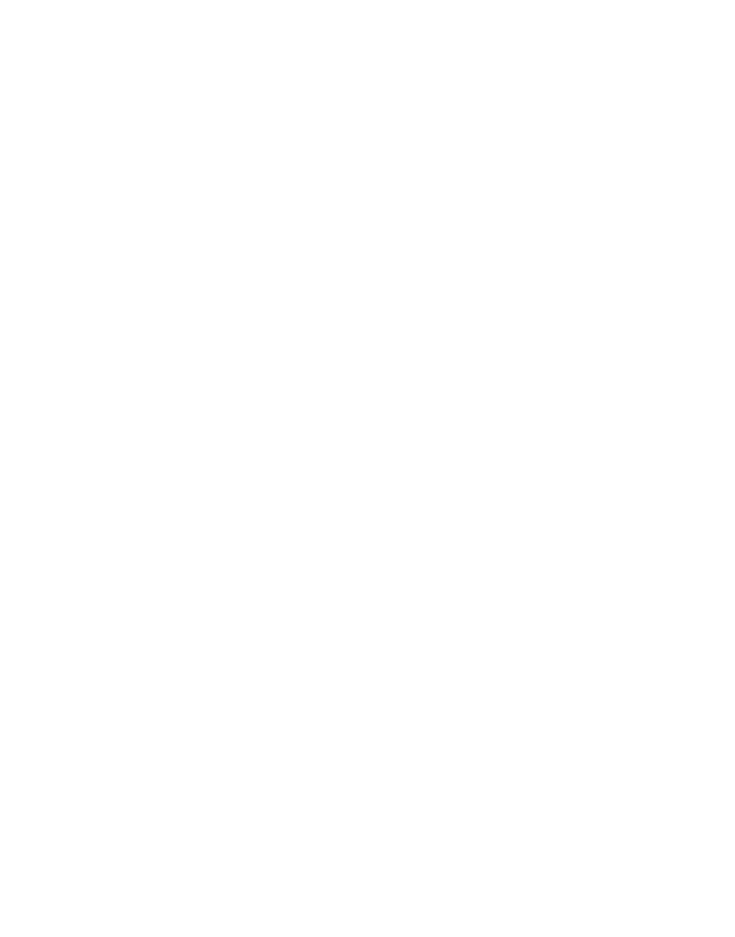
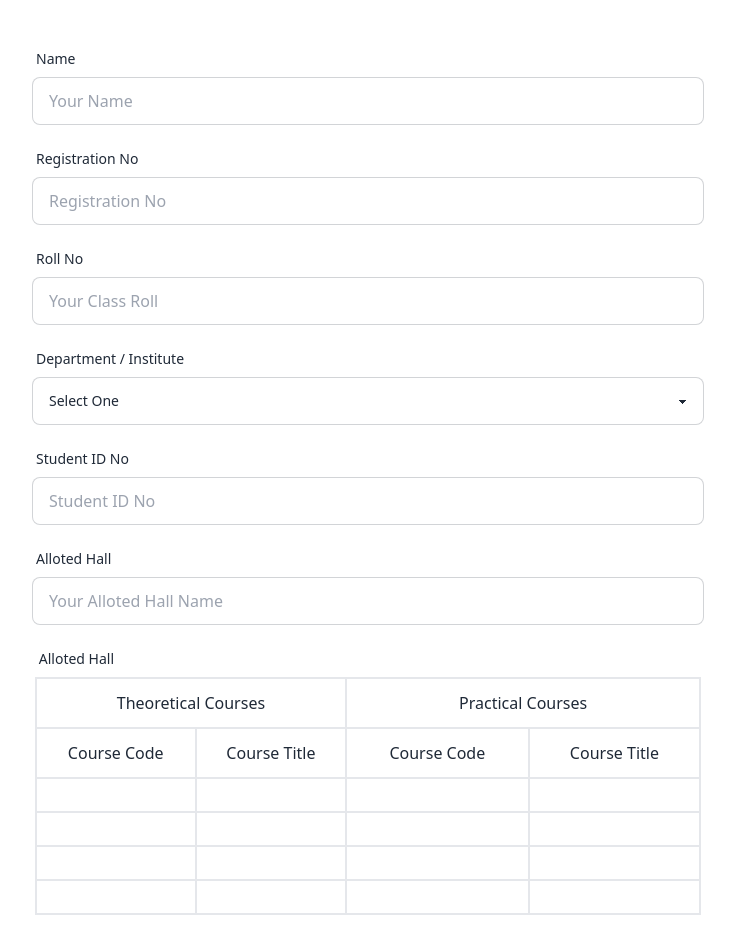
Before and after one commit to mim2041/student-dashboard-client, a React (Vite) app: page /exam_form in a window 1280 px wide. Before the commit this address had no page. Shown: the part 160-1097 px from the top of the page, without its empty margins (272-1007 px from the left). Before the commit the page ends 800 px from the top, so only its background shows below. Built offline with nearby package versions, Linux system fonts and the light colour scheme.

Commit message:
exam form designed

```diff
--- a/src/Routes/Routes.jsx
+++ b/src/Routes/Routes.jsx
@@ -1,6 +1,7 @@
 import { createBrowserRouter } from "react-router-dom";
 import Main from "../Layout/Main";
 import Home from "../pages/Home/Home/Home";
+import Form from "../pages/ExamForm/Form/Form";
 
 const router = createBrowserRouter([
     {
@@ -11,6 +12,10 @@
                 path: "/",
                 element: <Home></Home>
             },
+            {
+                path: "exam_form",
+                element: <Form></Form>
+            }
         ]
     }
 ]);
--- /dev/null
+++ b/src/pages/ExamForm/Form/Form.jsx
@@ -0,0 +1,102 @@
+
+const Form = () => {
+    return (
+        <div className="py-12 lg:py-20 mx-8 lg:mx-24 flex flex-col items-center">
+            <h1 className="title text-4xl mb-3 text-blue-800 text-center ">Fill the Form</h1>
+            <hr className="w-full lg:w-1/5 mx-auto border-b-4 border-blue-800 mb-8 lg:mb-12 rounded" />
+            <form className="w-full mx-auto flex flex-col items-center">
+                <div className="form-control w-full max-w-xl lg:max-w-2xl">
+                    <label className="label">
+                        <span className="label-text mt-4">Name</span>
+                    </label>
+                    <input type="text" placeholder="Your Name" className="input input-bordered w-full max-w-xl lg:max-w-2xl" />
+                </div>
+                <div className="form-control w-full max-w-xl lg:max-w-2xl">
+                    <label className="label">
+                        <span className="label-text mt-4">Registration No</span>
+                    </label>
+                    <input type="text" placeholder="Registration No" className="input input-bordered w-full max-w-xl lg:max-w-2xl" />
+                </div>
+                <div className="form-control w-full max-w-xl lg:max-w-2xl">
+                    <label className="label">
+                        <span className="label-text mt-4">Roll No</span>
+                    </label>
+                    <input type="text" placeholder="Your Class Roll" className="input input-bordered w-full max-w-xl lg:max-w-2xl" />
+                </div>
+                <div className="form-control w-full max-w-xl lg:max-w-2xl">
+                    <label className="label">
+                        <span className="label-text mt-4">Department / Institute</span>
+                    </label>
+                    <select className="select select-bordered">
+                        <option disabled selected>Select One</option>
+                        <option>Institute of Business Administration</option>
+                        <option>Institute of Information Technology</option>
+                        <option>Institute of Remote Sensing and GIS</option>
+                        <option>Bangabandhu Institute of Comparative Literature and Culture</option>
+                    </select>
+                </div>
+                <div className="form-control w-full max-w-xl lg:max-w-2xl">
+                    <label className="label">
+                        <span className="label-text mt-4">Student ID No</span>
+                    </label>
+                    <input type="text" placeholder="Student ID No" className="input input-bordered w-full max-w-xl lg:max-w-2xl" />
+                </div>
+                <div className="form-control w-full max-w-xl lg:max-w-2xl">
+                    <label className="label">
+                        <span className="label-text mt-4">Alloted Hall</span>
+                    </label>
+                    <input type="text" placeholder="Your Alloted Hall Name" className="input input-bordered w-full max-w-xl lg:max-w-2xl" />
+                </div>
+                <div>
+                    <label className="label">
+                        <span className="label-text mt-4">Alloted Hall</span>
+                    </label>
+                    <table className="text-center w-full max-w-xl lg:max-w-2xl">
+                        <thead className="max-w-xl lg:max-w-2xl">
+                            <tr>
+                                <td className="border-2 lg:px-20" colSpan={2}>Theoretical Courses</td>
+                                <td className="border-2 lg:px-28 py-3" colSpan={2}>Practical Courses</td>
+                            </tr>
+
+                        </thead>
+                        <tbody>
+                            <tr>
+                                <td className="border-2 px-[7px] py-3">Course Code</td>
+                                <td className="border-2 px-[7px]  py-3">Course Title</td>
+                                <td className="border-2 px-[7px]  py-3">Course Code</td>
+                                <td className="border-2 px-[7px] py-3">Course Title</td>
+                            </tr>
+                            <tr>
+                                <td className="border-2 py-4"> </td>
+                                <td className="border-2 py-4"> </td>
+                                <td className="border-2 py-4"> </td>
+                                <td className="border-2 py-4"> </td>
+                            </tr>
+                            <tr>
+                                <td className="border-2 py-4"> </td>
+                                <td className="border-2 py-4"> </td>
+                                <td className="border-2 py-4"> </td>
+                                <td className="border-2 py-4"> </td>
+                            </tr>
+                            <tr>
+                                <td className="border-2 py-4"> </td>
+                                <td className="border-2 py-4"> </td>
+                                <td className="border-2 py-4"> </td>
+                                <td className="border-2 py-4"> </td>
+                            </tr>
+                            <tr>
+                                <td className="border-2 py-4"> </td>
+                                <td className="border-2 py-4"> </td>
+                                <td className="border-2 py-4"> </td>
+                                <td className="border-2 py-4"> </td>
+                            </tr>
+                        </tbody>
+                    </table>
+                </div>
+                <button className='py-2 px-4 bg-gradient-to-r btn-wide mt-8 from-blue-800 to-blue-500 text-white rounded-lg mt-4'>Submit</button>
+            </form>
+        </div>
+    );
+};
+
+export default Form;
--- a/src/pages/Home/Banner/Banner.jsx
+++ b/src/pages/Home/Banner/Banner.jsx
@@ -24,7 +24,7 @@
     </div>
 
     return (
-        <div className="carousel w-full lg:h-[600px] ">
+        <div className="carousel w-full lg:h-[600px] mt-16 lg:mt-0">
             <div id="slide1" className="carousel-item relative w-full">
                 <img src={img1} className="w-full " />
                 {bannerText}
--- a/src/shared/Navbar/Navbar.jsx
+++ b/src/shared/Navbar/Navbar.jsx
@@ -3,7 +3,7 @@
 
 const Navbar = () => {
     const navItems = <>
-        <li><Link>Exam Form</Link></li>
+        <li><Link to="/exam_form">Exam Form</Link></li>
         <li><Link>View Result</Link></li>
         <li><Link>Testimony</Link></li>
         <li><Link>Testimony</Link></li>
@@ -15,7 +15,7 @@
                 <label tabIndex={0} className="btn btn-ghost lg:hidden">
                     <svg xmlns="http://www.w3.org/2000/svg" className="h-5 w-5" fill="none" viewBox="0 0 24 24" stroke="currentColor"><path strokeLinecap="round" strokeLinejoin="round" strokeWidth="2" d="M4 6h16M4 12h8m-8 6h16" /></svg>
                 </label>
-                <ul tabIndex={0} className="menu menu-sm dropdown-content mt-3 z-[1] p-2 shadow bg-base-100 rounded-box w-52">
+                <ul tabIndex={0} className="menu text-black menu-sm dropdown-content mt-3 z-[1] p-2 shadow bg-base-100 rounded-box w-52">
                     {navItems}
                 </ul>
                 </div>
```
